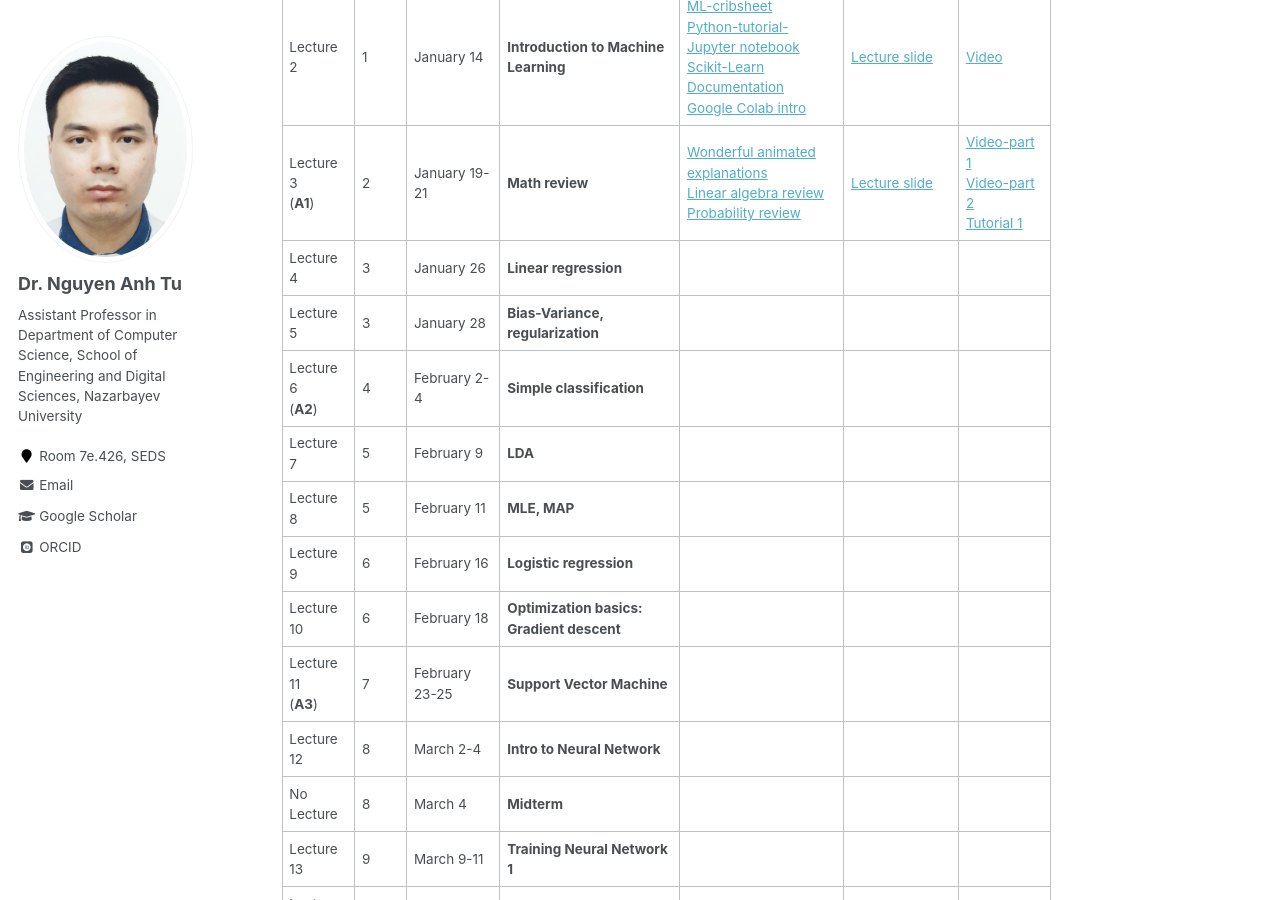
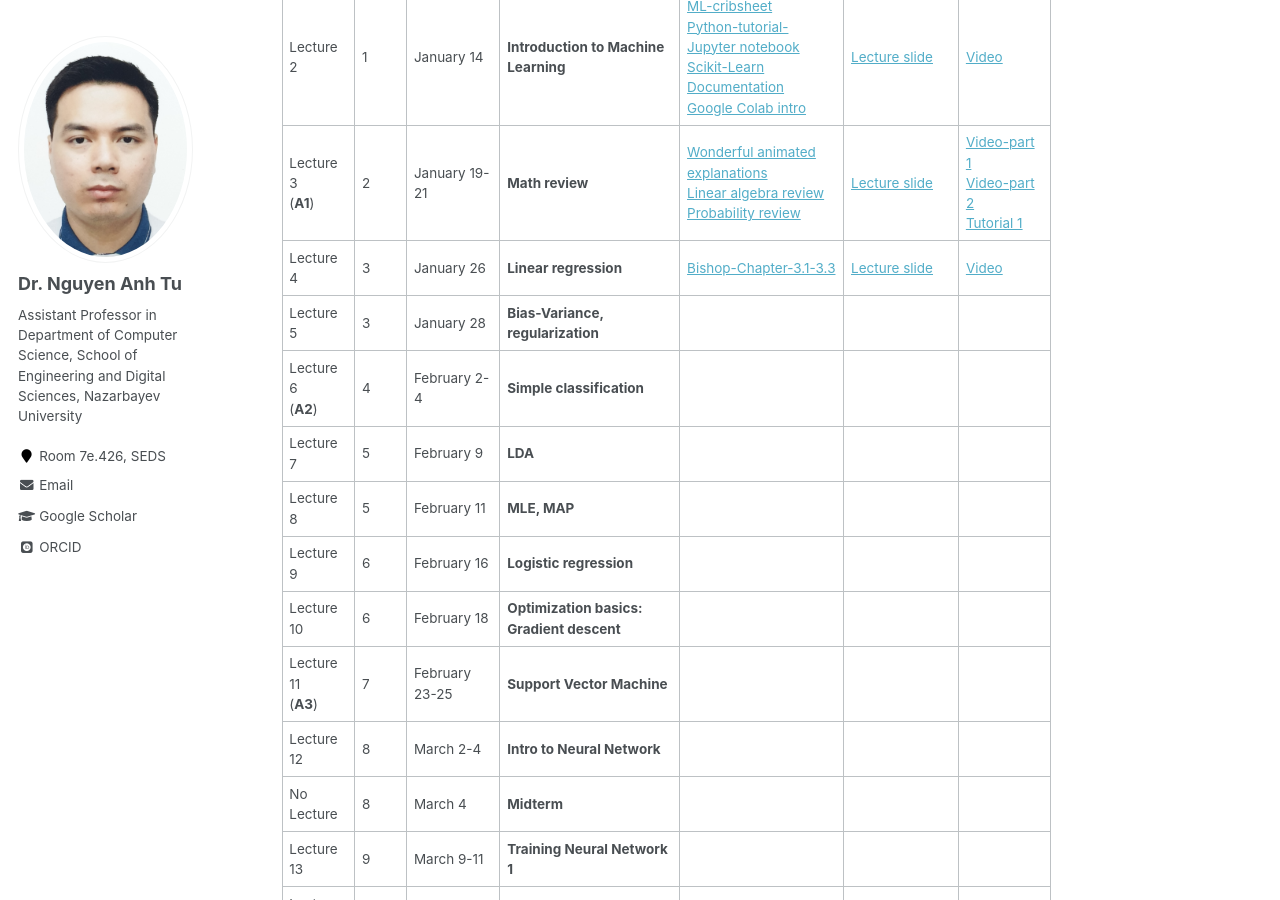
Before and after one commit to tunguyen87/seds-ml, a Jekyll site: the page built from _pages/Lecture.md, in a window 1280 px wide and 900 px high, scrolled down 463 px. Built offline with Jekyll 4.4.1, drawn with Linux system fonts in a browser that asks for light colours; some web fonts are replaced.

Commit message:
Update Lecture.md

```diff
--- a/_pages/Lecture.md
+++ b/_pages/Lecture.md
@@ -21,7 +21,7 @@ Last day of classes: April 23
 | Lecture 1    |   1   |January 12    | **Course organization**                       |                    | [course organization](https://drive.google.com/file/d/1GXF_hBx1u0_xKZ370D9ylRdq5nmie_uY/view?usp=sharing)    |              |
 | Lecture 2    |   1   |January 14    | **Introduction to  Machine Learning**         | [ML-cribsheet](https://drive.google.com/file/d/1ltGQSuoj5PnoYePg4S0WdzwgC1ub_Hji/view?usp=sharing)<br> [Python-tutorial-Jupyter notebook](https://drive.google.com/file/d/1veOv8Rtqwvq04H0yMRTJBCcQ8UhNpvFc/view?usp=sharing) <br>[Scikit-Learn Documentation](https://scikit-learn.org/stable/index.html) <br>[Google Colab intro](https://colab.research.google.com/notebooks/welcome.ipynb)         | [Lecture slide](https://drive.google.com/file/d/1Vo7VHXoqLYOW-GPmjNp7RVMye5cxFoLk/view?usp=sharing)      |  [Video](https://youtu.be/gIjcgUhtpkI)            |
 | Lecture 3<br>(**A1**)    |   2   |January 19-21 | **Math review**                   | [Wonderful animated explanations](https://www.3blue1brown.com/essence-of-linear-algebra-page)<br>[Linear algebra review](https://drive.google.com/file/d/1yDlYpuv4XShqL96LqB_Un5n8UTbWZIeh/view?usp=sharing)<br>[Probability review](https://drive.google.com/file/d/1MtFT9Ra5cdEw5TA6FN6UzuKeOjZp0OKM/view?usp=sharing)           |  [Lecture slide](https://drive.google.com/file/d/11eVI_4OMR_enuPq70-_fbX2qcMe25cFD/view?usp=sharing)      |  [Video-part 1](https://youtu.be/4Rx8YFcwMlM) <br>[Video-part 2](https://youtu.be/IjsEmM-MzxQ)  <br>[Tutorial 1](https://drive.google.com/file/d/1iz0BYnwdI71Qi-v8aFz-7fFs3KKGf9-b/view?usp=sharing)         |
-| Lecture 4    |   3   |January 26    | **Linear regression**                  |                    |          |              |
+| Lecture 4    |   3   |January 26    | **Linear regression**                  | [Bishop-Chapter-3.1-3.3](https://drive.google.com/file/d/1s952CT8tQsyrqptBZVrcxAydthN9S-fu/view?usp=sharing)   |  [Lecture slide](https://drive.google.com/file/d/1plZwPn8ln38eT_VQASQzPbMBxrvqD5kG/view?usp=sharing)     | [Video](https://youtu.be/Oy3_Lwjvdlc)             |
 | Lecture 5    |   3   |January 28    | **Bias-Variance, regularization**                 |                    |          |              |
 | Lecture 6<br>(**A2**)    |   4   |February 2-4  | **Simple classification**                    |                    |          |              |
 | Lecture 7    |   5   |February 9    |   **LDA**                    |                    |          |              |
```
